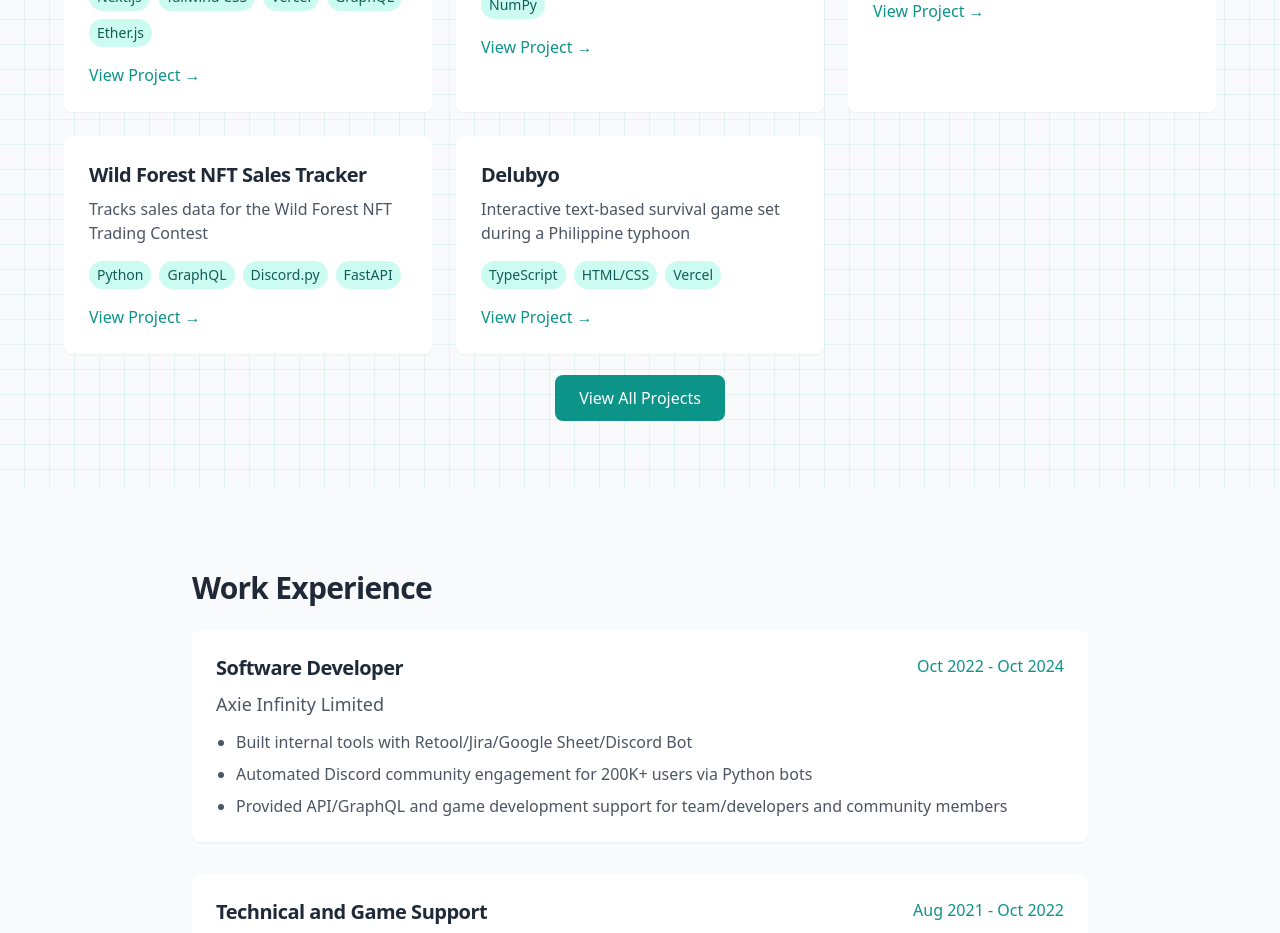
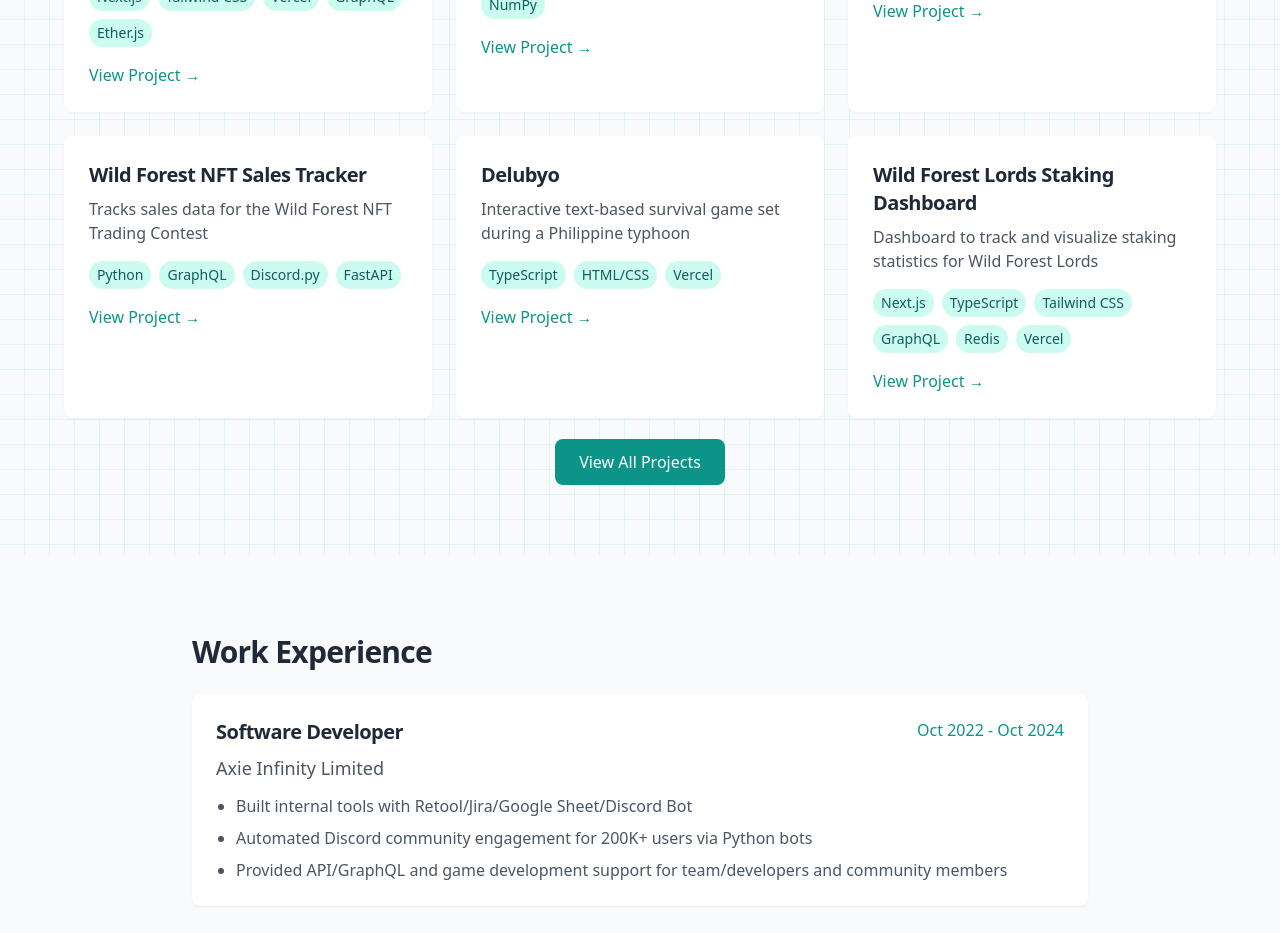
Before and after one commit to komiwalnut/portfolio, a Next.js app: page / in a window 1280 px wide. Shown: the part 1380-2313 px from the top of the page. Built offline with nearby package versions, Linux system fonts and the light colour scheme.

Commit message:
Update projects.ts

```diff
--- a/src/data/projects.ts
+++ b/src/data/projects.ts
@@ -48,5 +48,11 @@ export const projects: Project[] = [
     description: "Interactive text-based survival game set during a Philippine typhoon",
     tech: ["TypeScript", "HTML/CSS", "Vercel"],
     link: "https://github.com/komiwalnut/delubyo"
+  },
+  {
+    title: "Wild Forest Lords Staking Dashboard",
+    description: "Dashboard to track and visualize staking statistics for Wild Forest Lords",
+    tech: ["Next.js", "TypeScript", "Tailwind CSS", "GraphQL", "Redis", "Vercel"],
+    link: "https://github.com/komiwalnut/wild-forest-lords-staking-dashboard"
   }
 ];
```
